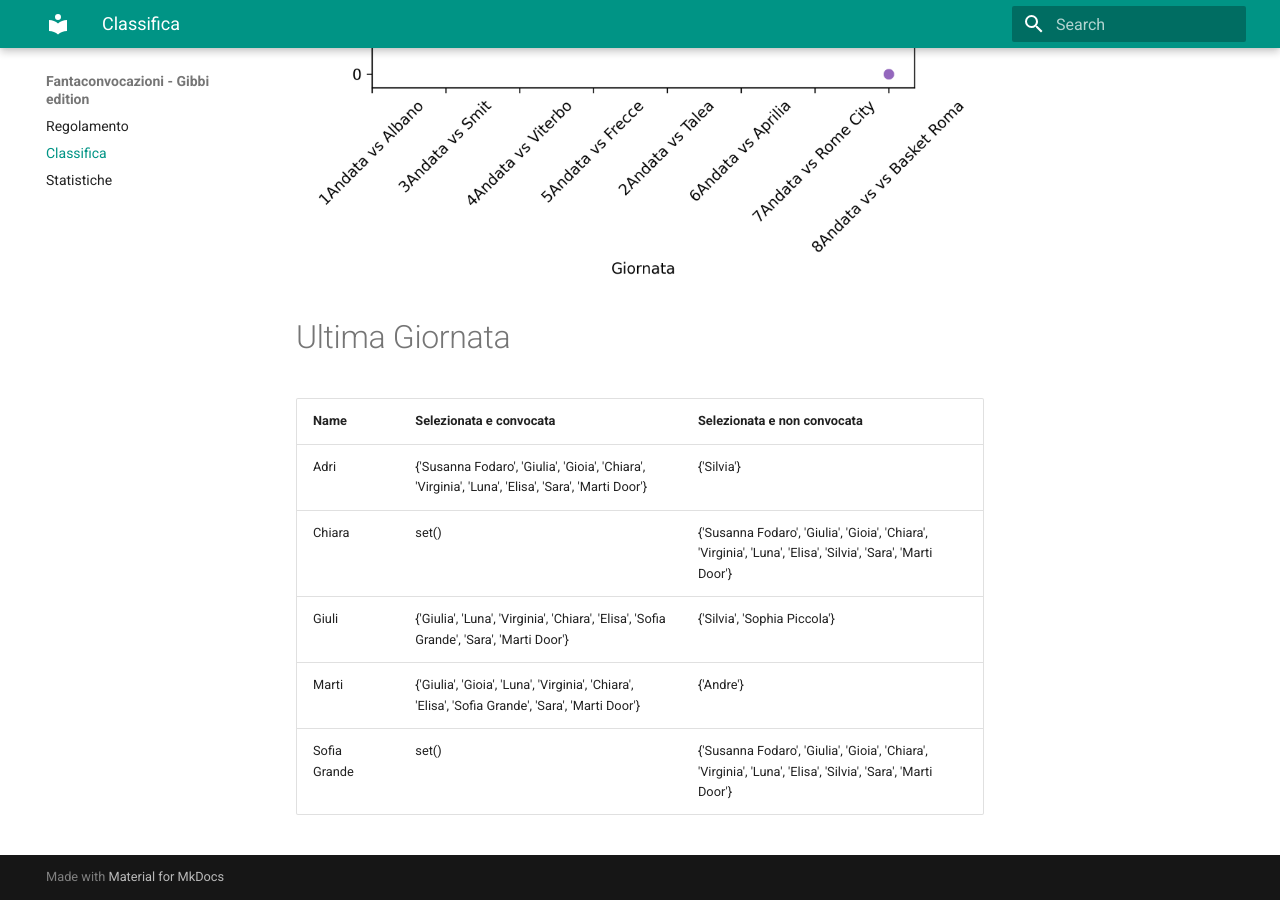
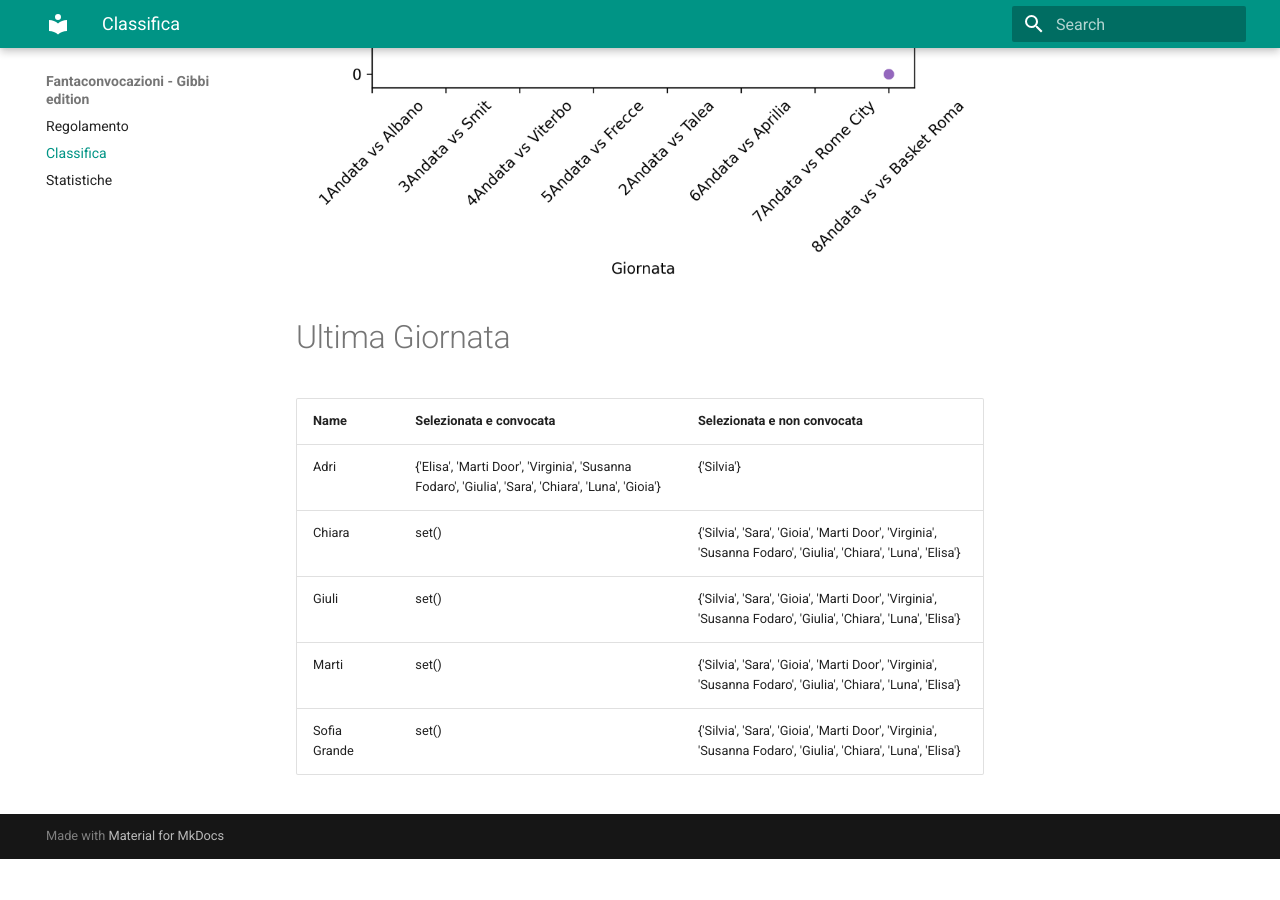
Before and after one commit to martinig94/fantagibbi, an MkDocs documentation site: the page built from docs/Classifica.md, in a window 1280 px wide and 900 px high, scrolled down 831 px. Built offline with MkDocs 1.6.1 and Material for MkDocs 9.7.7, drawn with Linux system fonts in a browser that asks for light colours; after the commit the page ends 1690 px from its top, so only the background shows below that.

Commit message:
Auto-update from main.py

```diff
--- a/docs/Classifica.md
+++ b/docs/Classifica.md
@@ -18,9 +18,9 @@
 <!-- START_TABLE CORRECT -->
 | Name         | Selezionata e convocata                                                                            | Selezionata e non convocata                                                                                  |
 |:-------------|:---------------------------------------------------------------------------------------------------|:-------------------------------------------------------------------------------------------------------------|
-| Adri         | {'Susanna Fodaro', 'Giulia', 'Gioia', 'Chiara', 'Virginia', 'Luna', 'Elisa', 'Sara', 'Marti Door'} | {'Silvia'}                                                                                                   |
-| Chiara       | set()                                                                                              | {'Susanna Fodaro', 'Giulia', 'Gioia', 'Chiara', 'Virginia', 'Luna', 'Elisa', 'Silvia', 'Sara', 'Marti Door'} |
-| Giuli        | {'Giulia', 'Luna', 'Virginia', 'Chiara', 'Elisa', 'Sofia Grande', 'Sara', 'Marti Door'}            | {'Silvia', 'Sophia Piccola'}                                                                                 |
-| Marti        | {'Giulia', 'Gioia', 'Luna', 'Virginia', 'Chiara', 'Elisa', 'Sofia Grande', 'Sara', 'Marti Door'}   | {'Andre'}                                                                                                    |
-| Sofia Grande | set()                                                                                              | {'Susanna Fodaro', 'Giulia', 'Gioia', 'Chiara', 'Virginia', 'Luna', 'Elisa', 'Silvia', 'Sara', 'Marti Door'} |
+| Adri         | {'Elisa', 'Marti Door', 'Virginia', 'Susanna Fodaro', 'Giulia', 'Sara', 'Chiara', 'Luna', 'Gioia'} | {'Silvia'}                                                                                                   |
+| Chiara       | set()                                                                                              | {'Silvia', 'Sara', 'Gioia', 'Marti Door', 'Virginia', 'Susanna Fodaro', 'Giulia', 'Chiara', 'Luna', 'Elisa'} |
+| Giuli        | set()                                                                                              | {'Silvia', 'Sara', 'Gioia', 'Marti Door', 'Virginia', 'Susanna Fodaro', 'Giulia', 'Chiara', 'Luna', 'Elisa'} |
+| Marti        | set()                                                                                              | {'Silvia', 'Sara', 'Gioia', 'Marti Door', 'Virginia', 'Susanna Fodaro', 'Giulia', 'Chiara', 'Luna', 'Elisa'} |
+| Sofia Grande | set()                                                                                              | {'Silvia', 'Sara', 'Gioia', 'Marti Door', 'Virginia', 'Susanna Fodaro', 'Giulia', 'Chiara', 'Luna', 'Elisa'} |
 <!-- END_TABLE CORRECT -->
```
Also changed, not shown: docs/images/most_selected_players.png, docs/images/trend_points.png.
